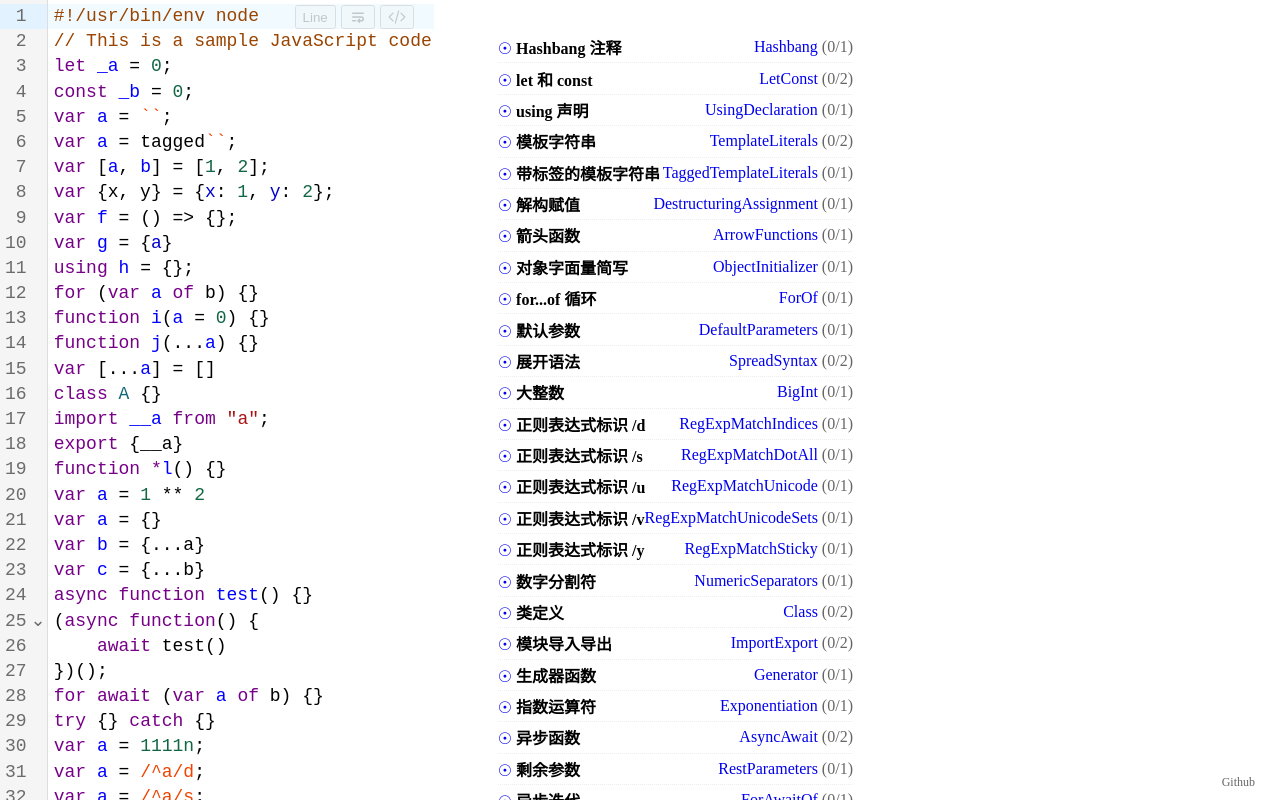
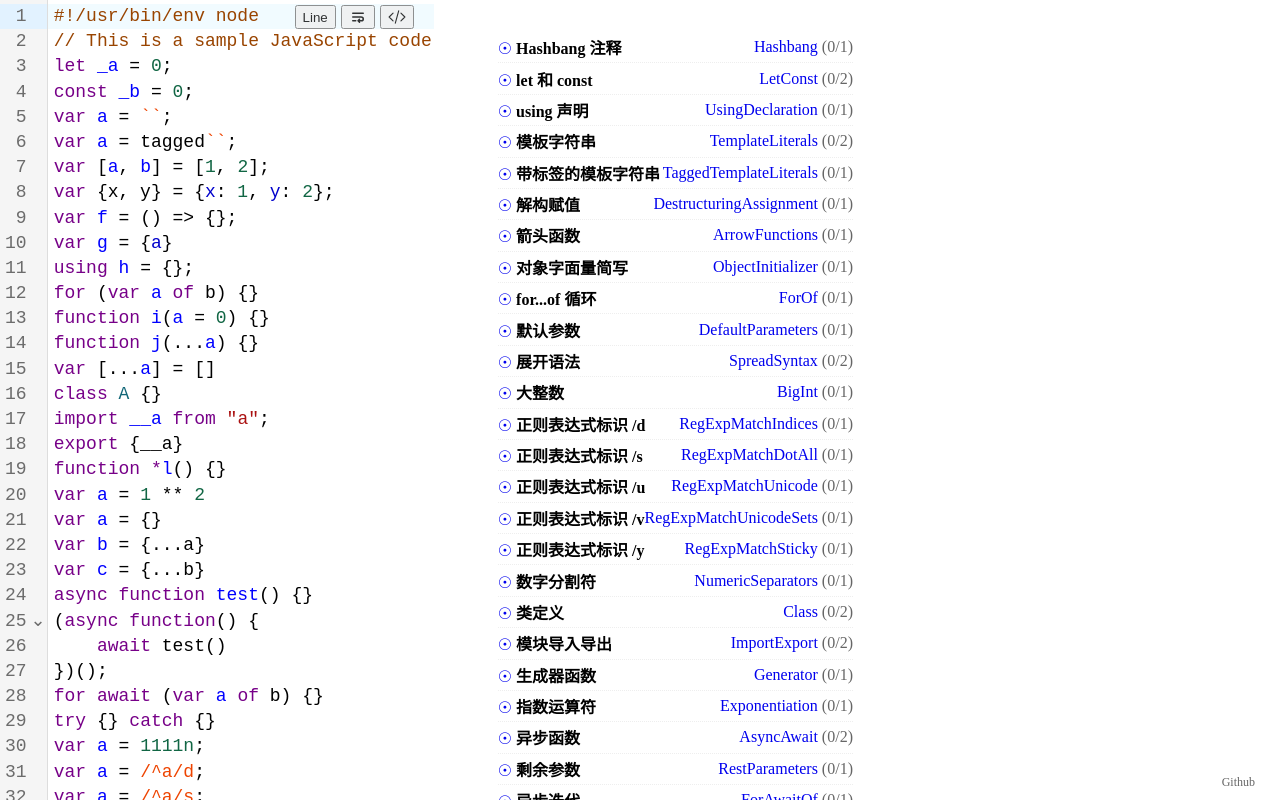
Before and after one commit to keelii/js-syntax, a website: page index.html in a window 1280 px wide. Drawn offline with nearby package versions, Linux system fonts and the light colour scheme.

Commit message:
feat: add opacity.

```diff
--- a/index.html
+++ b/index.html
@@ -168,7 +168,7 @@
           position: absolute;
           top: 5px;
           right: 20px;
-          opacity: 0.2;
+          opacity: 0.8;
           display: flex;
           align-items: stretch;
           gap: 5px;
```
